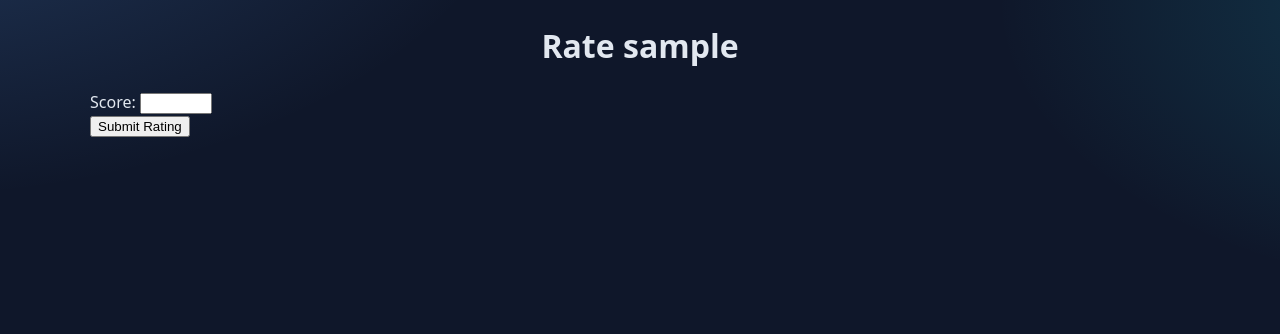
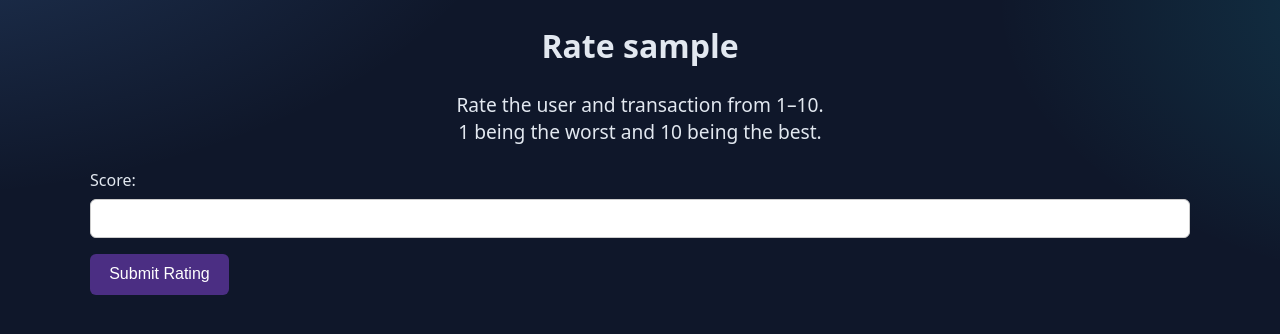
Before and after one commit to Rehal05/MarketPlace-CS3240, a Django app: template app/feedapp/templates/rate_user.html in a window 1280 px wide. Shown: the top 334 px of the page. Run offline with Django 5.2, Linux system fonts and the light colour scheme; tables that the repository leaves empty hold one stand-in row (values such as "Sample post"); the template is opened without the code that fills it: values that come from a table or form of the project are taken from there, most other values are stand-ins (such as "Sample title", 1, 10 or a date in 2020); parts of the project's set-up code (start-up, migrations or seed data) failed here and were passed over.

Commit message:
Added styling to rate_user template and additional instructions for user.

```diff
--- a/app/feedapp/templates/rate_user.html
+++ b/app/feedapp/templates/rate_user.html
@@ -5,10 +5,50 @@
     <meta charset="UTF-8">
     <title>Rate {{ rated_user.username }}</title>
     <link rel="stylesheet" href="{% static 'feed.css' %}">
+    <style>
+        /* Style all input fields and number inputs in forms */
+        form input[type="number"] {
+            width: 100%;
+            padding: 0.6rem 0.8rem;
+            margin: 0.5rem 0 1rem 0;
+            border: 1px solid #ccc;
+            border-radius: 6px;
+            font-size: 1rem;
+            box-sizing: border-box;
+        }
+
+        /* Style the submit button */
+        form .btn {
+            background-color: #4b2e83; /* purple matching theme */
+            color: white;
+            border: none;
+            padding: 0.7rem 1.2rem;
+            font-size: 1rem;
+            border-radius: 6px;
+            cursor: pointer;
+            transition: background-color 0.3s ease;
+        }
+
+        form .btn:hover {
+            background-color: #6a46b3; /* slightly lighter purple on hover */
+        }
+
+        /* Instruction text */
+        .instructions {
+            font-size: 1.2rem;  /* decent size */
+            width: 100%;
+            text-align: center;
+            margin-bottom: 1.5rem;
+        }
+    </style>
 </head>
 <body>
     <div class="wrapper">
         <h1>Rate {{ rated_user.username }}</h1>
+        <p class="instructions">
+            Rate the user and transaction from 1–10. <br>
+            1 being the worst and 10 being the best.
+        </p>
         <form method="post">
             {% csrf_token %}
             <div class="form-group">
```
